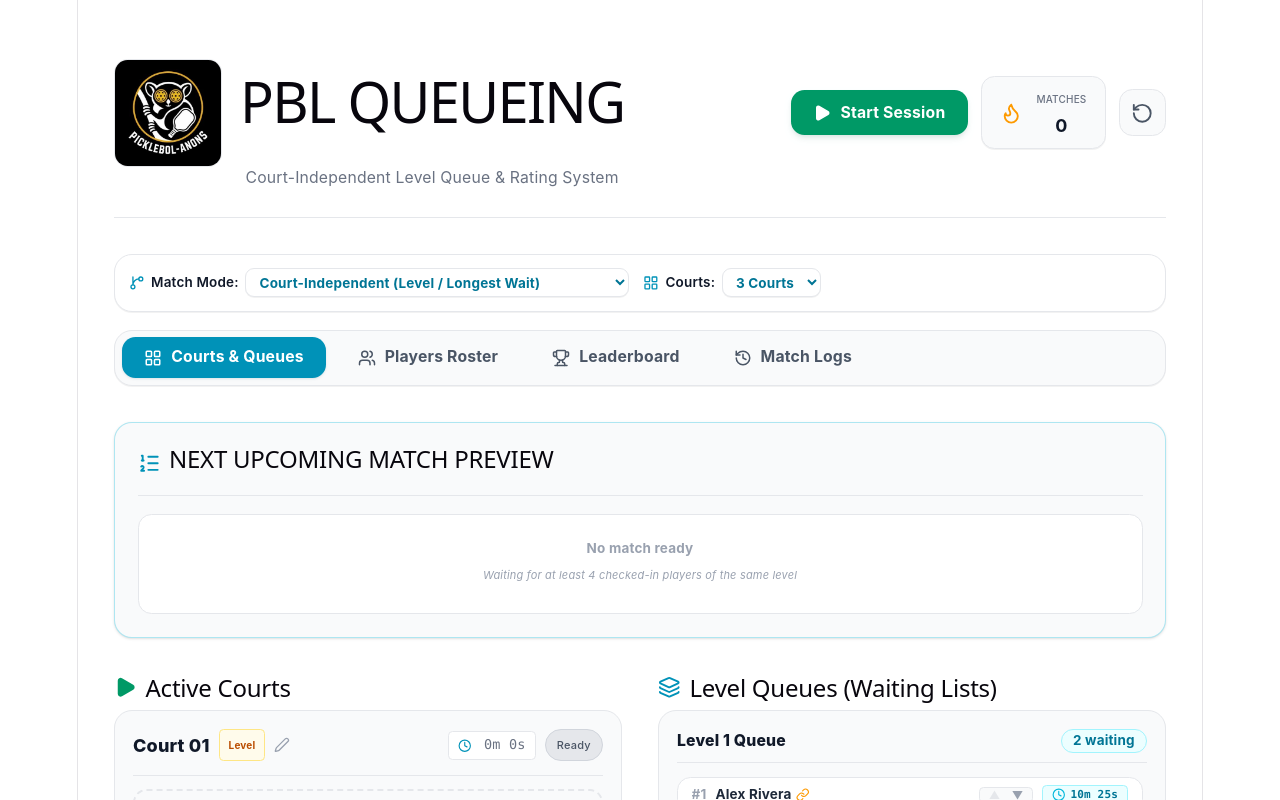
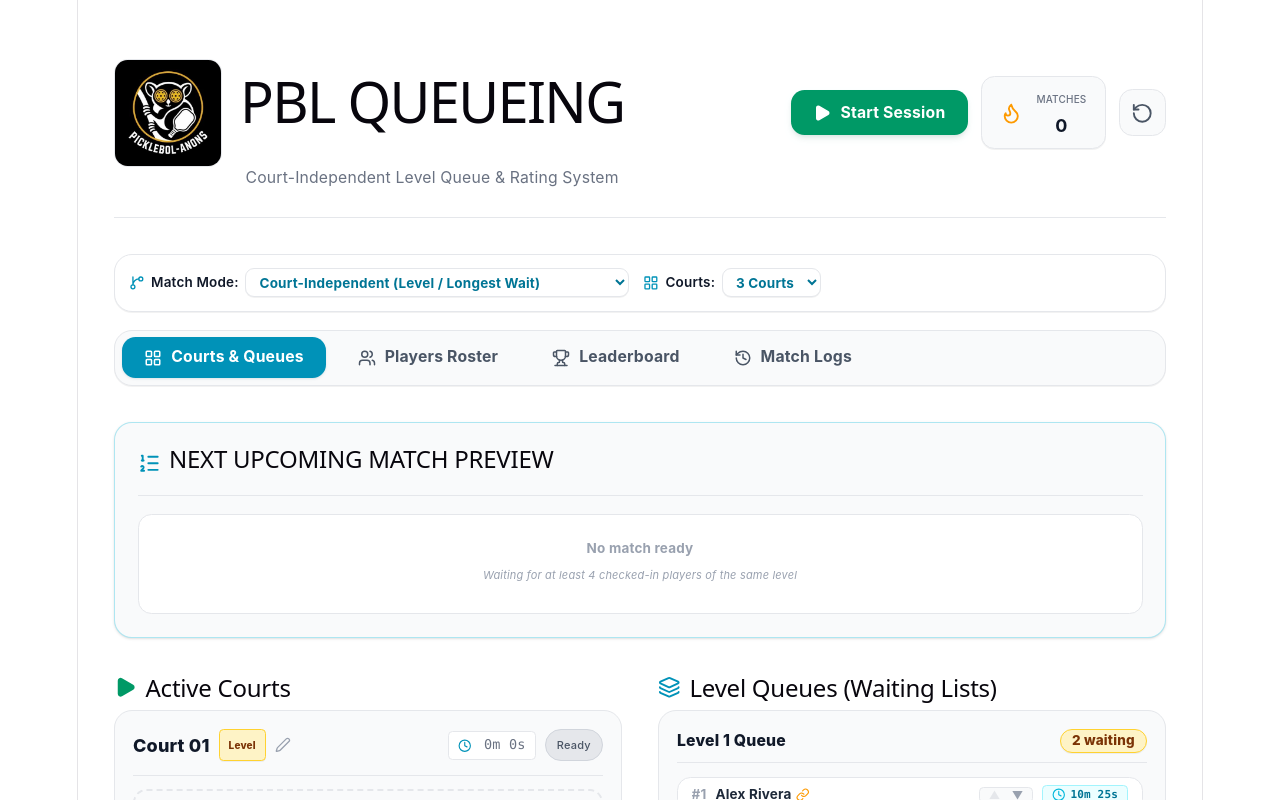
Before and after one commit to theknee-pbl/queue, a React (Vite) app: page / in a window 1280 px wide. Shown: the top 800 px of the page. Built offline with nearby package versions, Linux system fonts and the light colour scheme.

Commit message:
Update App.jsx

```diff
--- a/src/App.jsx
+++ b/src/App.jsx
@@ -36,6 +36,31 @@ import {
   ShieldAlert
 } from 'lucide-react';
 
+// --- DYNAMIC COURT / LEVEL BADGE COLOR HELPER ---
+const getCourtLevelBadgeStyle = (value) => {
+  const num = parseInt(value, 10) || 1;
+  switch (num) {
+    case 1:
+      return 'bg-amber-100 text-amber-900 border-amber-300';
+    case 2:
+      return 'bg-cyan-100 text-cyan-900 border-cyan-300';
+    case 3:
+      return 'bg-emerald-100 text-emerald-900 border-emerald-300';
+    case 4:
+      return 'bg-purple-100 text-purple-900 border-purple-300';
+    case 5:
+      return 'bg-rose-100 text-rose-900 border-rose-300';
+    case 6:
+      return 'bg-blue-100 text-blue-900 border-blue-300';
+    case 7:
+      return 'bg-indigo-100 text-indigo-900 border-indigo-300';
+    case 8:
+      return 'bg-orange-100 text-orange-900 border-orange-300';
+    default:
+      return 'bg-slate-100 text-slate-900 border-slate-300';
+  }
+};
+
 // Custom Logo Component
 function PBLLogo({ className = "w-20 h-20" }) {
   return (
@@ -1064,6 +1089,7 @@ export default function App() {
     const namesJoined = players.map(p => p.name).join(' | ');
     const samplePlayer = players[0];
     const rawWinRatePercent = Math.round(samplePlayer.rawWinRate * 100);
+    const courtOrLevelVal = queueMode === 'dependent' ? (samplePlayer.assignedCourt || 1) : samplePlayer.level;
 
     if (rankNum === 1) {
       return (
@@ -1077,11 +1103,14 @@ export default function App() {
             </div>
             <div className="space-y-2 w-full my-1">
               <h3 className="font-extrabold text-gray-900 text-lg tracking-wide">{namesJoined}</h3>
-              <span className="text-[11px] font-bold text-amber-800 bg-amber-200/60 px-2.5 py-0.5 rounded-full inline-block">
-                {queueMode === 'dependent' ? `Court ${samplePlayer.assignedCourt || 1}` : `Level ${samplePlayer.level}`}
-              </span>
+              <div className="flex flex-col items-center gap-1">
+                <span className="text-[10px] text-gray-400 font-bold uppercase tracking-wider">{queueMode === 'dependent' ? 'Court' : 'Level'}</span>
+                <span className={`text-xs font-extrabold px-3 py-0.5 rounded-lg border shadow-2xs ${getCourtLevelBadgeStyle(courtOrLevelVal)}`}>
+                  {courtOrLevelVal}
+                </span>
+              </div>
               <div className="mt-1 flex flex-col justify-center items-center gap-1 text-xs">
-                <span className="text-emerald-700 font-bold">{samplePlayer.wins}W - {samplePlayer.losses}L ({rawWinRatePercent}% Raw)</span>
+                <span className="text-emerald-700 font-bold">{samplePlayer.wins}W - {samplePlayer.losses}L</span>
               </div>
             </div>
           </div>
@@ -1101,11 +1130,14 @@ export default function App() {
             </div>
             <div className="space-y-2 w-full my-1">
               <h3 className="font-bold text-gray-900 text-base">{namesJoined}</h3>
-              <span className="text-[11px] font-semibold text-slate-600 block">
-                {queueMode === 'dependent' ? `Court ${samplePlayer.assignedCourt || 1}` : `Level ${samplePlayer.level}`}
-              </span>
+              <div className="flex flex-col items-center gap-1">
+                <span className="text-[10px] text-gray-400 font-bold uppercase tracking-wider">{queueMode === 'dependent' ? 'Court' : 'Level'}</span>
+                <span className={`text-xs font-extrabold px-3 py-0.5 rounded-lg border shadow-2xs ${getCourtLevelBadgeStyle(courtOrLevelVal)}`}>
+                  {courtOrLevelVal}
+                </span>
+              </div>
               <div className="mt-1 flex flex-col justify-center items-center gap-1 text-xs font-semibold">
-                <span className="text-emerald-600">{samplePlayer.wins}W - {samplePlayer.losses}L ({rawWinRatePercent}% Raw)</span>
+                <span className="text-emerald-600">{samplePlayer.wins}W - {samplePlayer.losses}L</span>
               </div>
             </div>
           </div>
@@ -1125,11 +1157,14 @@ export default function App() {
             </div>
             <div className="space-y-2 w-full my-1">
               <h3 className="font-bold text-gray-900 text-base">{namesJoined}</h3>
-              <span className="text-[11px] font-semibold text-amber-800/80 block">
-                {queueMode === 'dependent' ? `Court ${samplePlayer.assignedCourt || 1}` : `Level ${samplePlayer.level}`}
-              </span>
+              <div className="flex flex-col items-center gap-1">
+                <span className="text-[10px] text-gray-400 font-bold uppercase tracking-wider">{queueMode === 'dependent' ? 'Court' : 'Level'}</span>
+                <span className={`text-xs font-extrabold px-3 py-0.5 rounded-lg border shadow-2xs ${getCourtLevelBadgeStyle(courtOrLevelVal)}`}>
+                  {courtOrLevelVal}
+                </span>
+              </div>
               <div className="mt-1 flex flex-col justify-center items-center gap-1 text-xs font-semibold">
-                <span className="text-emerald-600">{samplePlayer.wins}W - {samplePlayer.losses}L ({rawWinRatePercent}% Raw)</span>
+                <span className="text-emerald-600">{samplePlayer.wins}W - {samplePlayer.losses}L</span>
               </div>
             </div>
           </div>
@@ -1290,9 +1325,19 @@ export default function App() {
                 No qualified players (5+ games) recorded in this session.
               </div>
             ) : (
-              qualifiedRoster.map((player) => {
+              <div>
+                <div className="hidden md:grid grid-cols-5 gap-4 px-4 pb-2 text-[11px] font-extrabold uppercase text-gray-400 tracking-wider">
+                  <div className="font-bold">Rank & Player</div>
+                  <div className="text-center font-bold">{queueMode === 'dependent' ? 'Court' : 'Level'}</div>
+                  <div className="font-bold">Raw Win %</div>
+                  <div className="md:col-span-2 text-center font-bold">Performance Stats</div>
+                </div>
+
+                <div className="space-y-3">
+                  {qualifiedRoster.map((player) => {
                     const rawWinRatePercent = Math.round(player.rawWinRate * 100);
                     const partnerName = getPartnerName(player.partnerId);
+                    const courtOrLevelVal = queueMode === 'dependent' ? (player.assignedCourt || 1) : player.level;
 
                     return (
                       <div
@@ -1335,10 +1380,10 @@ export default function App() {
                           </div>
                         </div>
 
-                    {/* Col 2: Court / Level (Separate Column) */}
+                        {/* Col 2: Court / Level (Separate Column with distinct background color) */}
                         <div className="flex items-center md:justify-center">
-                      <span className="px-2.5 py-1 rounded-lg font-bold text-xs bg-amber-50 text-amber-700 border border-amber-200 inline-block">
-                        {queueMode === 'dependent' ? `Court ${player.assignedCourt || 1}` : `Level ${player.level}`}
+                          <span className={`px-3 py-1 rounded-lg font-extrabold text-xs border shadow-2xs inline-block text-center min-w-[36px] ${getCourtLevelBadgeStyle(courtOrLevelVal)}`}>
+                            {courtOrLevelVal}
                           </span>
                         </div>
 
@@ -1384,7 +1429,9 @@ export default function App() {
                         </div>
                       </div>
                     );
-              })
+                  })}
+                </div>
+              </div>
             )}
           </div>
 
@@ -1399,8 +1446,8 @@ export default function App() {
 
               <div className="space-y-2">
                 {provisionalRoster.map((player) => {
-                  const rawWinRatePercent = Math.round(player.rawWinRate * 100);
                   const partnerName = getPartnerName(player.partnerId);
+                  const courtOrLevelVal = queueMode === 'dependent' ? (player.assignedCourt || 1) : player.level;
 
                   return (
                     <div
@@ -1409,8 +1456,8 @@ export default function App() {
                     >
                       <div className="flex items-center gap-3">
                         <span className="font-extrabold text-gray-900">{player.name}</span>
-                        <span className="px-2 py-0.5 rounded-md font-bold text-[10px] bg-gray-200 text-gray-700">
-                          {queueMode === 'dependent' ? `Court ${player.assignedCourt || 1}` : `Lvl ${player.level}`}
+                        <span className={`px-2.5 py-0.5 rounded-lg font-extrabold text-[11px] border shadow-2xs ${getCourtLevelBadgeStyle(courtOrLevelVal)}`}>
+                          {courtOrLevelVal}
                         </span>
                         {partnerName && (
                           <span className="text-[10px] font-semibold text-cyan-700 flex items-center gap-0.5">
@@ -1424,7 +1471,6 @@ export default function App() {
                         <span>Record: <strong className="text-emerald-600">{player.wins}W</strong> - <strong className="text-rose-600">{player.losses}L</strong></span>
                         <span>SoS: <strong className="text-purple-600">{player.scheduleStrength || 0}%</strong></span>
                         <span>Time: <strong className="text-cyan-700 font-mono">{formatDuration(player.timePlayedSec)}</strong></span>
-                        <span>Raw Win Rate: <strong className="text-gray-900">{rawWinRatePercent}%</strong></span>
                       </div>
                     </div>
                   );
@@ -1563,7 +1609,7 @@ export default function App() {
                           <span className="text-[11px] font-extrabold text-cyan-700 bg-cyan-50 border border-cyan-100 px-2.5 py-1 rounded">
                             Top Queue Match
                           </span>
-                          <span className="text-[11px] font-bold text-amber-700 bg-amber-50 border border-amber-200 px-2.5 py-1 rounded">
+                          <span className={`text-[11px] font-extrabold px-2.5 py-0.5 rounded border shadow-2xs ${getCourtLevelBadgeStyle(level)}`}>
                             Level {level}
                           </span>
                         </div>
@@ -1614,7 +1660,7 @@ export default function App() {
                                 <div className="flex items-center gap-2 min-w-0">
                                   <span className="font-extrabold text-base text-gray-900 truncate">{court.name}</span>
                                   {queueMode === 'independent' && (
-                                    <span className="text-[10px] font-bold px-2 py-0.5 bg-amber-50 text-amber-700 border border-amber-200 rounded shrink-0">
+                                    <span className={`text-[10px] font-extrabold px-2 py-0.5 rounded border shadow-2xs ${getCourtLevelBadgeStyle(court.level)}`}>
                                       Level {court.level}
                                     </span>
                                   )}
@@ -1743,7 +1789,7 @@ export default function App() {
                             <span className="font-extrabold text-sm text-gray-900 flex items-center gap-1.5">
                               Level {lvl} Queue
                             </span>
-                            <span className="text-xs font-bold px-2.5 py-0.5 bg-cyan-50 text-cyan-700 border border-cyan-200 rounded-full">
+                            <span className={`text-xs font-extrabold px-2.5 py-0.5 rounded-full border shadow-2xs ${getCourtLevelBadgeStyle(lvl)}`}>
                               {levelQueue.length} waiting
                             </span>
                           </div>
@@ -2021,9 +2067,19 @@ export default function App() {
                     No matching players found.
                   </div>
                 ) : (
-                  filteredLeaderboard.map((player) => {
+                  <div>
+                    <div className="hidden md:grid grid-cols-5 gap-4 px-4 pb-2 text-[11px] font-extrabold uppercase text-gray-400 tracking-wider">
+                      <div className="font-bold">Rank & Player</div>
+                      <div className="text-center font-bold">{queueMode === 'dependent' ? 'Court' : 'Level'}</div>
+                      <div className="font-bold">Raw Win %</div>
+                      <div className="md:col-span-2 text-center font-bold">Performance Stats</div>
+                    </div>
+
+                    <div className="space-y-3">
+                      {filteredLeaderboard.map((player) => {
                         const rawWinRatePercent = Math.round(player.rawWinRate * 100);
                         const partnerName = getPartnerName(player.partnerId);
+                        const courtOrLevelVal = queueMode === 'dependent' ? (player.assignedCourt || 1) : player.level;
 
                         return (
                           <div
@@ -2066,10 +2122,10 @@ export default function App() {
                               </div>
                             </div>
 
-                        {/* Col 2: Court / Level (Separate Column) */}
+                            {/* Col 2: Court / Level (Separate Column with distinct background color) */}
                             <div className="flex items-center md:justify-center">
-                          <span className="px-2.5 py-1 rounded-lg font-bold text-xs bg-amber-50 text-amber-700 border border-amber-200 inline-block">
-                            {queueMode === 'dependent' ? `Court ${player.assignedCourt || 1}` : `Level ${player.level}`}
+                              <span className={`px-3 py-1 rounded-lg font-extrabold text-xs border shadow-2xs inline-block text-center min-w-[36px] ${getCourtLevelBadgeStyle(courtOrLevelVal)}`}>
+                                {courtOrLevelVal}
                               </span>
                             </div>
 
@@ -2115,7 +2171,9 @@ export default function App() {
                             </div>
                           </div>
                         );
-                  })
+                      })}
+                    </div>
+                  </div>
                 )}
               </div>
             </div>
@@ -2139,12 +2197,6 @@ export default function App() {
                   <span className="text-xs font-bold text-gray-500 bg-gray-50 border border-gray-200 px-3 py-1.5 rounded-xl">
                     {matchHistory.length} Matches Recorded
                   </span>
-                  <button
-                    onClick={() => window.print()}
-                    className="px-3.5 py-1.5 bg-gray-100 hover:bg-gray-200 text-gray-700 text-xs font-bold rounded-xl flex items-center gap-1.5 transition cursor-pointer border border-gray-200"
-                  >
-                    <Printer className="w-3.5 h-3.5" /> Print Match Logs
-                  </button>
                 </div>
               </div>
 
```
Lines whose indentation alone changed are shown as unchanged.
